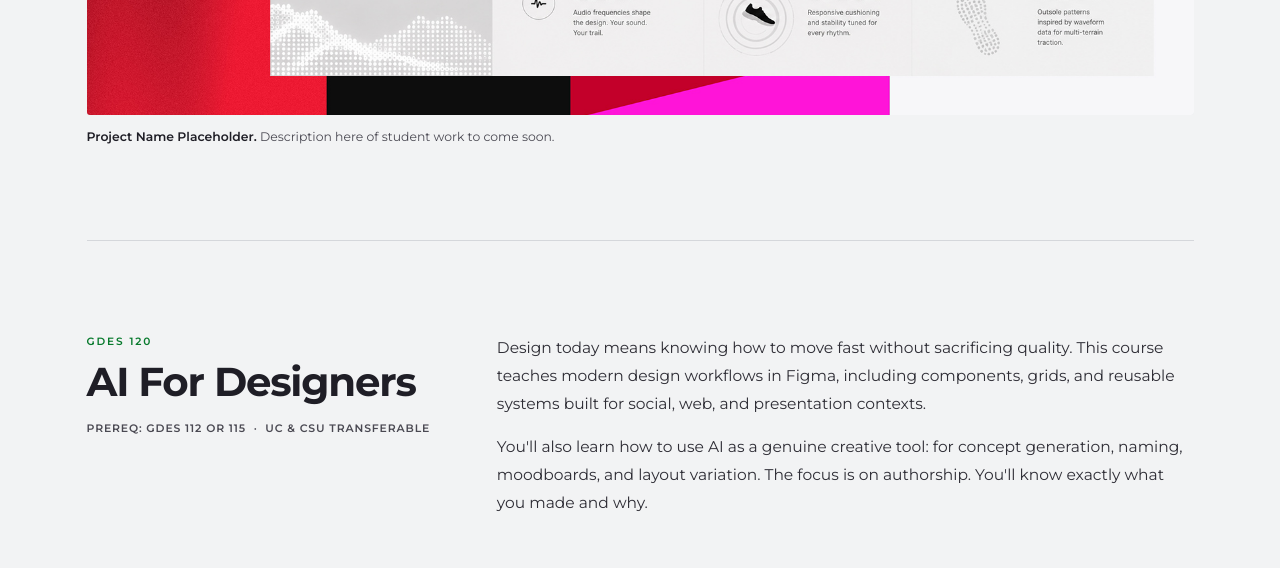
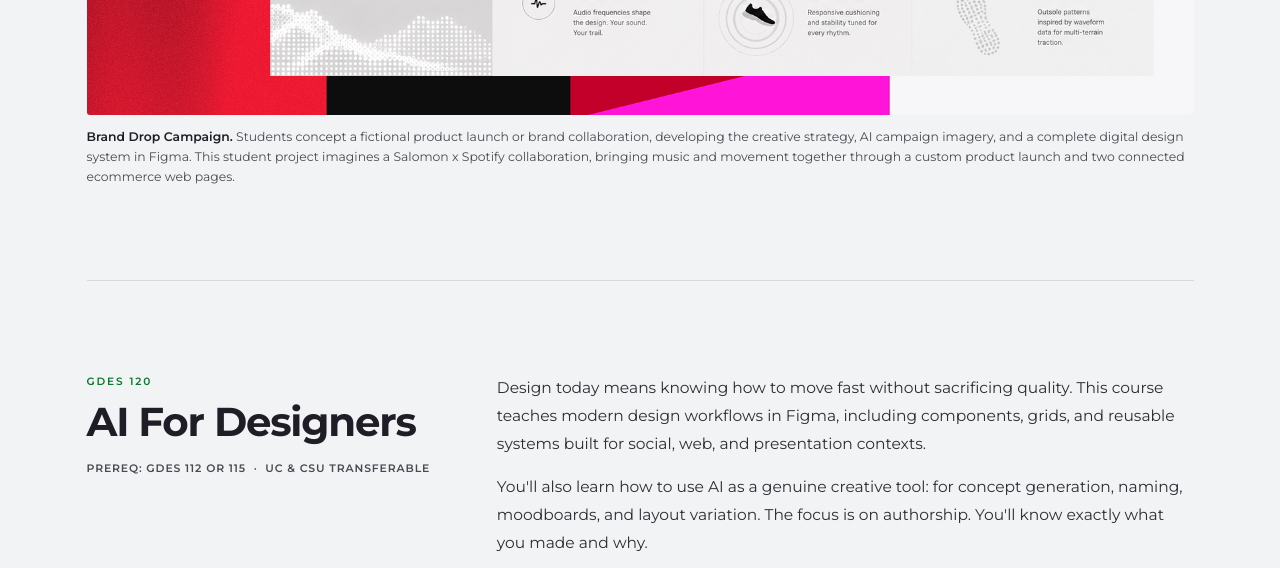
Before and after one commit to scortdesign/.github.io, a plain HTML site: page index.html in a window 1280 px wide. Shown: the part 7920-8488 px from the top of the page. Drawn offline with Linux system fonts and the light colour scheme.

Commit message:
Update index.html

```diff
--- a/index.html
+++ b/index.html
@@ -360,7 +360,7 @@
       <div class="img-block medium">
         <img src="images/MMST111_3.jpg" alt="MMST 111 student project 3">
       </div>
-      <p class="project-caption"><strong>Project Name Placeholder.</strong> Description here of student work to come soon.</p>
+      <p class="project-caption"><strong>Brand Drop Campaign.</strong> Students concept a fictional product launch or brand collaboration, developing the creative strategy, AI campaign imagery, and a complete digital design system in Figma. This student project imagines a Salomon x Spotify collaboration, bringing music and movement together through a custom product launch and two connected ecommerce web pages.</p>
     </div>
   </section>
 
```
